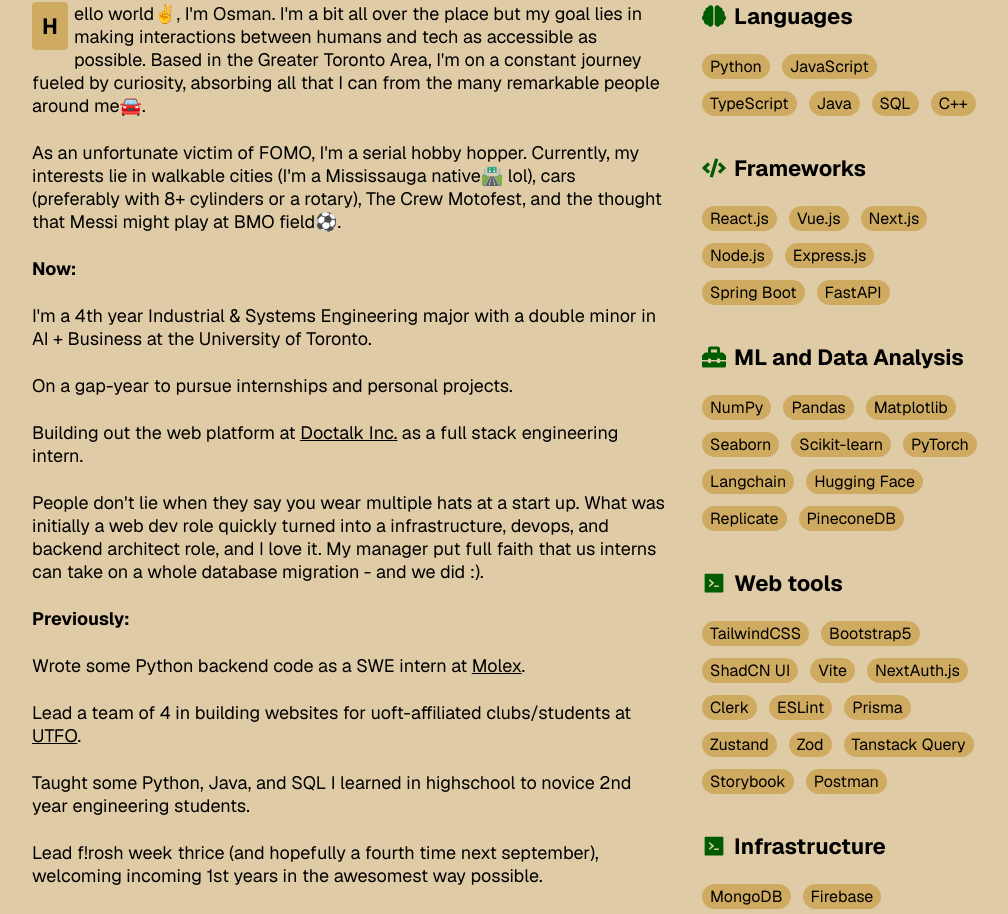
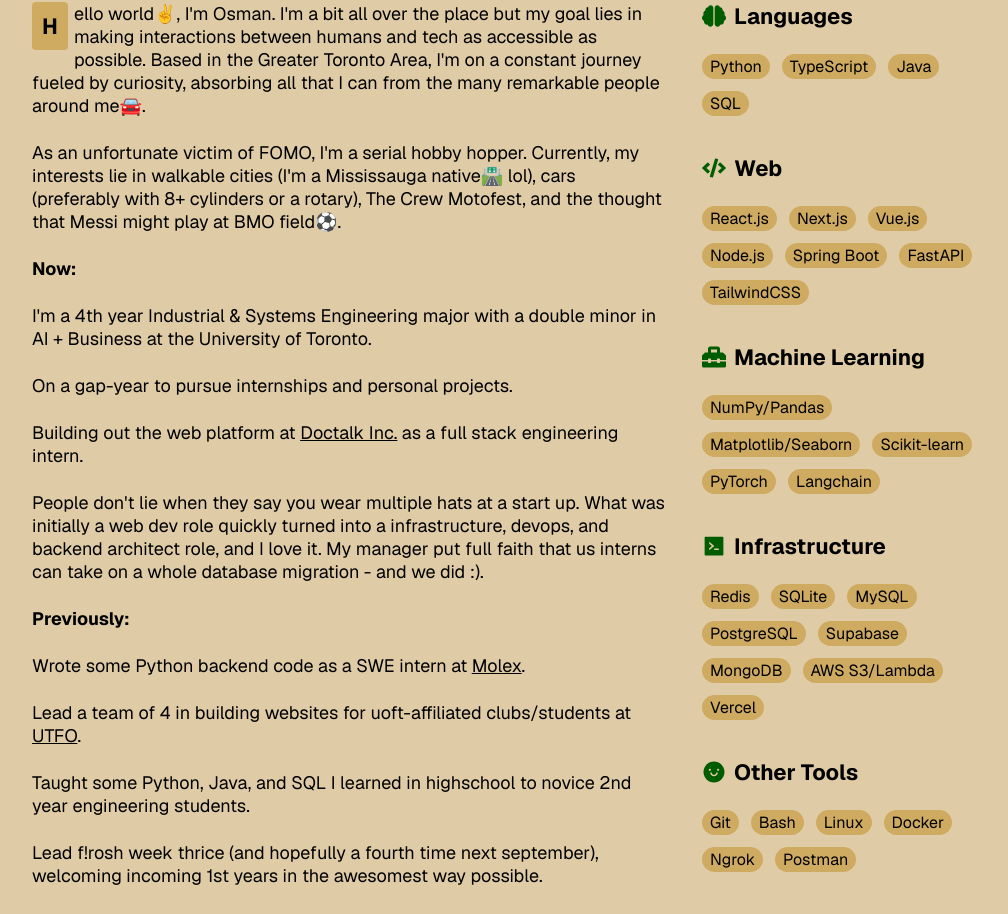
Before and after one commit to osman-sultan/osmansultan, a Next.js app: page / in a window 1280 px wide. Shown: the part 1119-2033 px from the top of the page, without its empty margins (159-1167 px from the left). Built offline with nearby package versions, Linux system fonts and the light colour scheme.

Commit message:
update skills

```diff
--- a/components/home/about/Stats.tsx
+++ b/components/home/about/Stats.tsx
@@ -14,11 +14,9 @@
           </h4>
           <div className={styles.statGrid}>
             <span className="chip">Python</span>
-            <span className="chip">JavaScript</span>
             <span className="chip">TypeScript</span>
             <span className="chip">Java</span>
             <span className="chip">SQL</span>
-            <span className="chip">C++</span>
           </div>
         </div>
       </Reveal>
@@ -27,16 +25,16 @@
         <div className={styles.statColumn}>
           <h4>
             <FaCode size="2.4rem" color="var(--brand)" />
-            <span>Frameworks</span>
+            <span>Web</span>
           </h4>
           <div className={styles.statGrid}>
             <span className="chip">React.js</span>
+            <span className="chip">Next.js</span>
             <span className="chip">Vue.js</span>
-            <span className="chip">Next.js</span>
             <span className="chip">Node.js</span>
-            <span className="chip">Express.js</span>
             <span className="chip">Spring Boot</span>
             <span className="chip">FastAPI</span>
+            <span className="chip">TailwindCSS</span>
           </div>
         </div>
       </Reveal>
@@ -45,43 +43,14 @@
         <div className={styles.statColumn}>
           <h4>
             <FaToolbox size="2.4rem" color="var(--brand)" />
-            <span>ML and Data Analysis</span>
+            <span>Machine Learning</span>
           </h4>
           <div className={styles.statGrid}>
-            <span className="chip">NumPy</span>
-            <span className="chip">Pandas</span>
-            <span className="chip">Matplotlib</span>
-            <span className="chip">Seaborn</span>
+            <span className="chip">NumPy/Pandas</span>
+            <span className="chip">Matplotlib/Seaborn</span>
             <span className="chip">Scikit-learn</span>
             <span className="chip">PyTorch</span>
             <span className="chip">Langchain</span>
-            <span className="chip">Hugging Face</span>
-            <span className="chip">Replicate</span>
-            <span className="chip">PineconeDB</span>
-          </div>
-        </div>
-      </Reveal>
-
-      <Reveal>
-        <div className={styles.statColumn}>
-          <h4>
-            <AiFillCode size="2.4rem" color="var(--brand)" />
-            <span>Web tools</span>
-          </h4>
-          <div className={styles.statGrid}>
-            <span className="chip">TailwindCSS</span>
-            <span className="chip">Bootstrap5</span>
-            <span className="chip">ShadCN UI</span>
-            <span className="chip">Vite</span>
-            <span className="chip">NextAuth.js</span>
-            <span className="chip">Clerk</span>
-            <span className="chip">ESLint</span>
-            <span className="chip">Prisma</span>
-            <span className="chip">Zustand</span>
-            <span className="chip">Zod</span>
-            <span className="chip">Tanstack Query</span>
-            <span className="chip">Storybook</span>
-            <span className="chip">Postman</span>
           </div>
         </div>
       </Reveal>
@@ -93,15 +62,13 @@
             <span>Infrastructure</span>
           </h4>
           <div className={styles.statGrid}>
-            <span className="chip">MongoDB</span>
-            <span className="chip">Firebase</span>
-            <span className="chip">Supabase</span>
-            <span className="chip">AWS S3</span>
             <span className="chip">Redis</span>
-            <span className="chip">SQL</span>
             <span className="chip">SQLite</span>
             <span className="chip">MySQL</span>
             <span className="chip">PostgreSQL</span>
+            <span className="chip">Supabase</span>
+            <span className="chip">MongoDB</span>
+            <span className="chip">AWS S3/Lambda</span>
             <span className="chip">Vercel</span>
           </div>
         </div>
@@ -115,14 +82,11 @@
           </h4>
           <div className={styles.statGrid}>
             <span className="chip">Git</span>
-            <span className="chip">GitHub/GitLab</span>
             <span className="chip">Bash</span>
-            <span className="chip">PowerShell</span>
             <span className="chip">Linux</span>
-            <span className="chip">Ubuntu</span>
             <span className="chip">Docker</span>
-            <span className="chip">WSL</span>
             <span className="chip">Ngrok</span>
+            <span className="chip">Postman</span>
           </div>
         </div>
       </Reveal>
```
